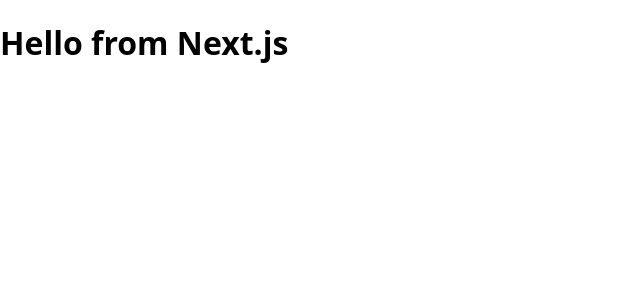
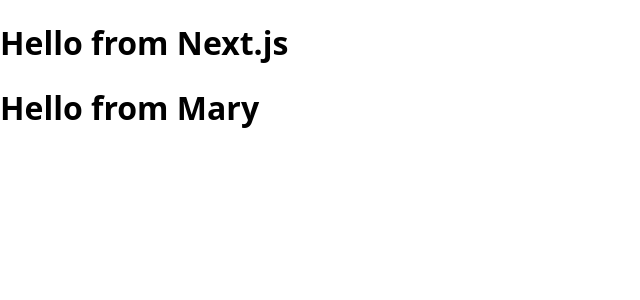
Before and after one commit to PeetThesing/art-gallery-recap, a Next.js app: page / in a window 1280 px wide. Shown: the top 300 px of the page, without its empty margins (0-640 px from the left). Built offline with nearby package versions, Linux system fonts and the light colour scheme.

Commit message:
init from mary

```diff
--- a/pages/index.js
+++ b/pages/index.js
@@ -2,6 +2,7 @@
   return (
     <div>
       <h1>Hello from Next.js</h1>
+      <h1>Hello from Mary</h1>
     </div>
   );
 }
```
